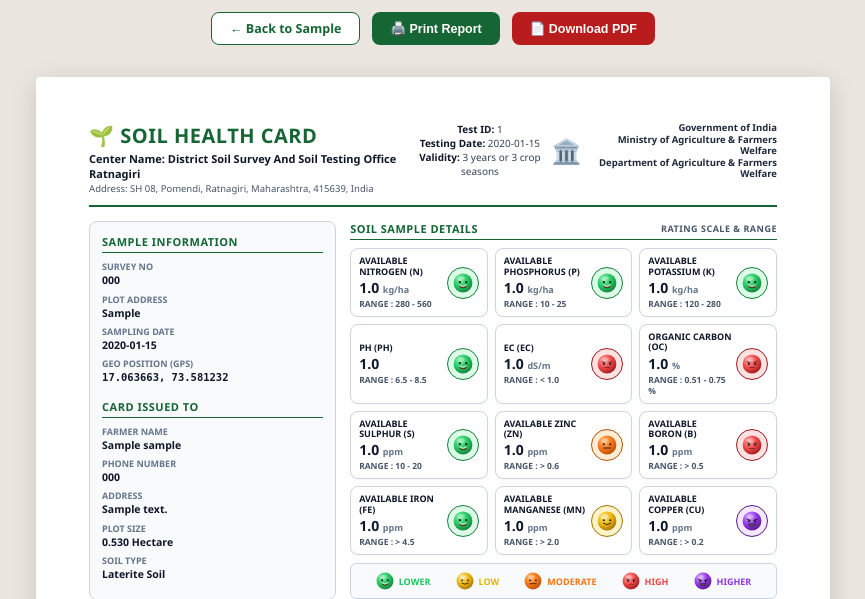
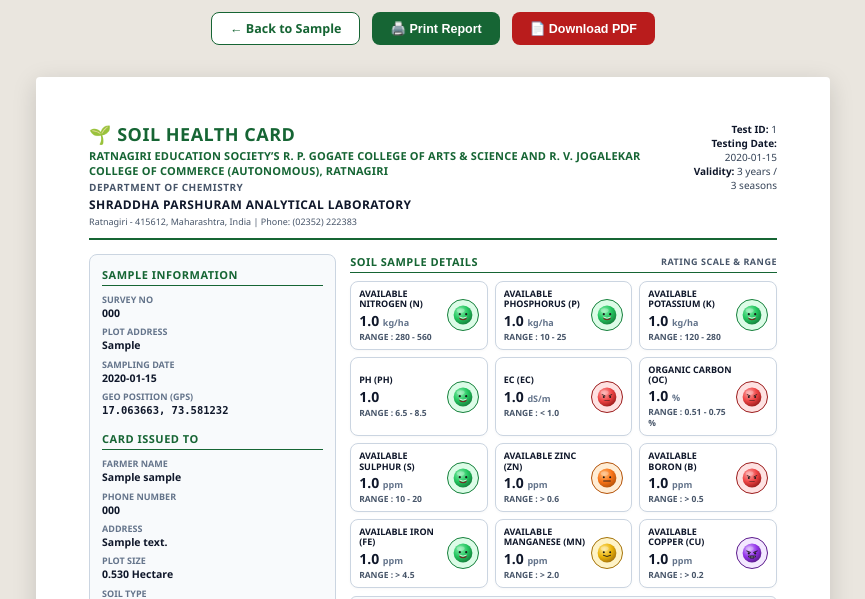
Before and after one commit to yashpakaye8-art/soiltrack-, a Flask app: page /soil-health-card/1 in a window 1280 px wide. Shown: the top 599 px of the page, without its empty margins (207-1072 px from the left). Run offline with Flask 3, Linux system fonts and the light colour scheme; the visitor is signed in with stand-in values (Sample User, id 1); tables that the repository leaves empty hold one stand-in row (values such as "Sample post"); some libraries are stand-ins or nearby versions.

Commit message:
feat: updated Soil Health Card header to match college Autonomous, Department of Chemistry, and Shraddha Parshuram Analytical Laboratory branding

```diff
--- a/templates/soil_health_card.html
+++ b/templates/soil_health_card.html
@@ -28,9 +28,10 @@
             border-bottom: 2.5px solid #166534;
             padding-bottom: 10px;
             margin-bottom: 14px;
+            gap: 12px;
         }
         .header-title-box h1 {
-            font-size: 20px;
+            font-size: 18px;
             font-weight: 900;
             color: #166534;
             letter-spacing: 0.5px;
@@ -38,21 +39,40 @@
             display: flex;
             align-items: center;
             gap: 6px;
+            margin-bottom: 3px;
         }
-        .header-title-box .center-name {
+        .header-title-box .college-line {
             font-size: 11px;
-            font-weight: 700;
+            font-weight: 800;
+            color: #166534;
+            text-transform: uppercase;
+            letter-spacing: 0.2px;
+            line-height: 1.35;
+        }
+        .header-title-box .dept-line {
+            font-size: 10px;
+            font-weight: 800;
+            color: #475569;
+            text-transform: uppercase;
+            letter-spacing: 0.5px;
+            margin-top: 1px;
+        }
+        .header-title-box .lab-line {
+            font-size: 12px;
+            font-weight: 900;
             color: #0F172A;
+            text-transform: uppercase;
+            letter-spacing: 0.4px;
             margin-top: 2px;
         }
         .header-title-box .address-line {
-            font-size: 9.5px;
+            font-size: 9px;
             color: #475569;
-            margin-top: 1px;
+            margin-top: 2px;
         }
 
         .header-meta-box {
-            text-align: center;
+            text-align: right;
             font-size: 10px;
             color: #334155;
             line-height: 1.4;
@@ -445,23 +465,16 @@
     <div class="top-header">
         <div class="header-title-box">
             <h1>🌱 SOIL HEALTH CARD</h1>
-            <div class="center-name">Center Name: District Soil Survey And Soil Testing Office Ratnagiri</div>
-            <div class="address-line">Address: SH 08, Pomendi, Ratnagiri, Maharashtra, 415639, India</div>
+            <div class="college-line">Ratnagiri Education Society’s R. P. Gogate College of Arts & Science and R. V. Jogalekar College of Commerce (Autonomous), Ratnagiri</div>
+            <div class="dept-line">DEPARTMENT OF CHEMISTRY</div>
+            <div class="lab-line">Shraddha Parshuram Analytical Laboratory</div>
+            <div class="address-line">Ratnagiri - 415612, Maharashtra, India | Phone: (02352) 222383</div>
         </div>
 
         <div class="header-meta-box">
             <div><strong>Test ID:</strong> {{ sample.sample_id }}</div>
             <div><strong>Testing Date:</strong> {{ sample.collection_date or '2025-2026' }}</div>
-            <div><strong>Validity:</strong> 3 years or 3 crop seasons</div>
-        </div>
-
-        <div class="gov-emblem-box">
-            <div class="emblem-icon">🏛️</div>
-            <div class="gov-text">
-                Government of India<br>
-                Ministry of Agriculture & Farmers Welfare<br>
-                Department of Agriculture & Farmers Welfare
-            </div>
+            <div><strong>Validity:</strong> 3 years / 3 seasons</div>
         </div>
     </div>
 
```
